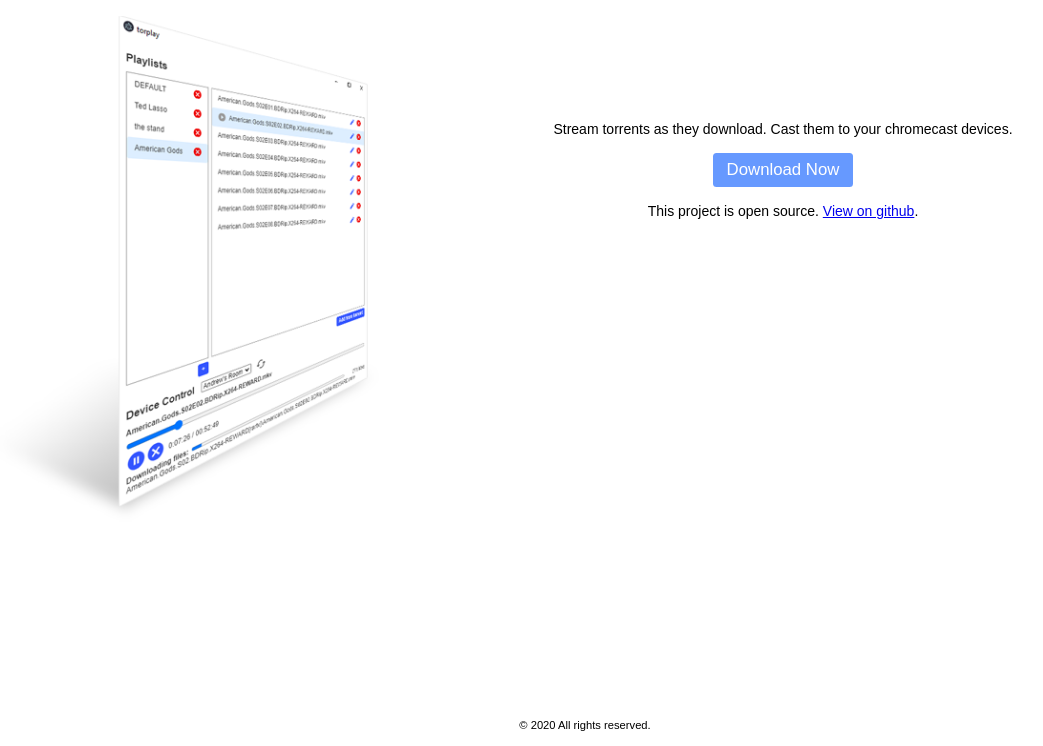
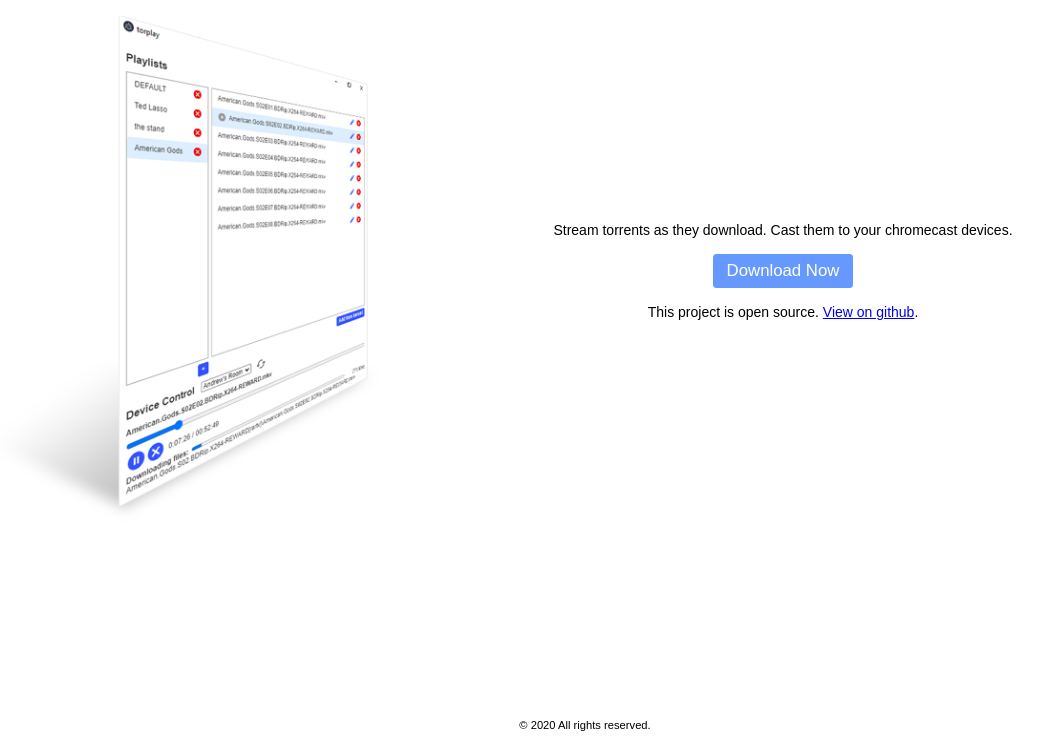
Before and after one commit to cerdish/torplay-website, a website: page index.html in a window 1280 px wide. Shown: the part 54-800 px from the top of the page, without its empty margins (55-1098 px from the left). Drawn offline with Linux system fonts and the light colour scheme.

Commit message:
fix some positioning

```diff
--- a/index.html
+++ b/index.html
@@ -20,7 +20,7 @@
                     <img src="images/torplay.png" alt="torplay screenshot" style="max-width:100%;flex:0 1;">
                 </div>
 
-                <div class="item-flex center" style="min-height:300px;">
+                <div class="item-flex center" style="min-height:50%;">
                     Stream torrents as they download. Cast them to your chromecast devices.
 
                     <br><br>
```
